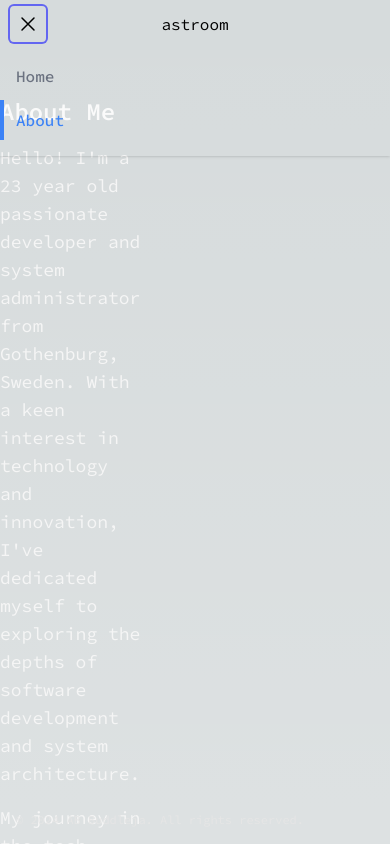
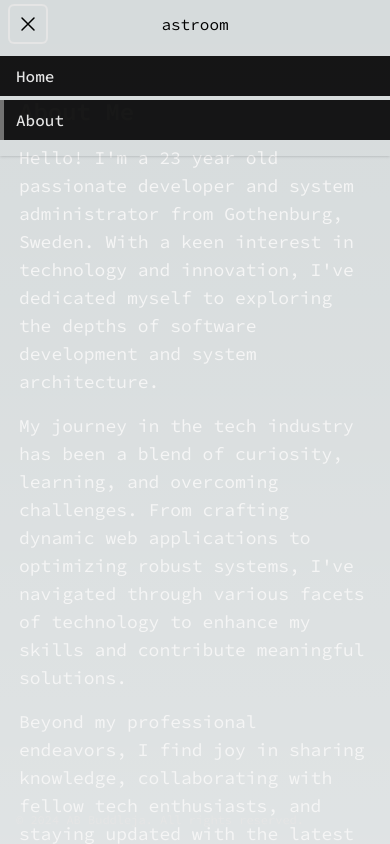
Before and after one commit to astrooom/astroom, a Next.js app: page /about in a window 390 px wide. Both pictures are taken after a click on the button "Open main menu". Shown: the top 844 px of the page. Built offline with nearby package versions, Linux system fonts and the light colour scheme.

Commit message:
Fixed mobile nav

```diff
--- a/app/about/layout.tsx
+++ b/app/about/layout.tsx
@@ -5,7 +5,7 @@ export default function AboutLayout({
   children: React.ReactNode;
 }>) {
   return (
-    <div className="mt-24 max-w-[76rem] mx-auto">
+    <div className="mt-24 sm:max-w-[76rem] max-w-[22rem] mx-auto">
       {children}
     </div>
   );
--- a/app/about/page.tsx
+++ b/app/about/page.tsx
@@ -17,10 +17,10 @@ export default function About() {
   };
 
   return (
-    <div className="text-left divide-y divide-neutral-400 flex flex-col gap-y-6">
+    <div className="divide-y divide-neutral-400 flex flex-col gap-y-6">
 
-      <div className="flex justify-between items-center">
-        <div className="w-6/12">
+      <div className="sm:flex sm:justify-between items-center">
+        <div className="sm:w-6/12">
           <h1 className="text-2xl font-semibold mb-4 text-neutral-50">About Me</h1>
           <p className="text-lg mb-4 text-neutral-100">
             Hello! I&apos;m a {getAge()} year old passionate developer and system administrator from Gothenburg, Sweden. With a keen interest in technology and innovation, I&apos;ve dedicated myself to exploring the depths of software development and system architecture.
@@ -45,12 +45,12 @@ export default function About() {
         </div>
       </div>
 
-      <div className="mt-8 py-12 flex justify-between gap-x-4">
-        <div className="w-6/12">
+      <div className="mt-8 py-12 flex sm:justify-between sm:flex-row flex-col gap-x-4">
+        <div className="sm:w-6/12">
           <KnowledgeList />
         </div>
 
-        <div className="w-6/12 mt-1">
+        <div className="sm:w-6/12 mt-1">
           <Timeline />
         </div>
 
--- a/components/ui/header-nav.tsx
+++ b/components/ui/header-nav.tsx
@@ -19,7 +19,7 @@ export function HeaderNav() {
             <div className="relative flex h-12 justify-between">
               <div className="absolute inset-y-0 left-0 flex items-center sm:hidden">
                 {/* Mobile menu button */}
-                <Disclosure.Button className="relative inline-flex items-center justify-center rounded-md p-2 text-white-400 hover:bg-gray-100 hover:white-gray-500 focus:outline-none focus:ring-2 focus:ring-inset focus:ring-indigo-500">
+                <Disclosure.Button className="relative inline-flex items-center justify-center rounded-md p-2 text-white-400 hover:bg-gray-100 hover:ring-neutral-500 hover:text-black focus:outline-none focus:ring-2 focus:ring-inset focus:ring-neutral-200">
                   <span className="absolute -inset-0.5" />
                   <span className="sr-only">Open main menu</span>
                   {open ? (
@@ -32,11 +32,6 @@ export function HeaderNav() {
               <div className="flex flex-1 items-center justify-center sm:items-stretch sm:justify-between">
                 <div className="flex flex-shrink-0 items-center">
                   astroom
-                  {/* <img
-                    className="h-8 w-auto"
-                    src="https://tailwindui.com/img/logos/mark.svg?color=indigo&shade=600"
-                    alt="Your Company"
-                  /> */}
                 </div>
                 <div className="hidden sm:ml-6 sm:flex sm:space-x-8">
                   {navigation.map((item, index) => (
@@ -58,15 +53,13 @@ export function HeaderNav() {
 
           <Disclosure.Panel className="sm:hidden">
             <div className="space-y-1 pb-4 pt-2">
-              {/* Current: "bg-indigo-50 border-indigo-500 text-indigo-700", Default: "border-transparent text-gray-500 hover:bg-gray-50 hover:border-gray-300 hover:text-gray-700" */}
-
               {navigation.map((item, index) => (
                 <Disclosure.Button
                   key={`${index}_${item.href}`}
                   as="a"
                   href={item.href}
-                  className={cn(pathname === item.href ? "block border-l-4 border-blue-500 py-2 pl-3 pr-4 text-base font-medium text-blue-500" :
-                    "block border-l-4 border-transparent py-2 pl-3 pr-4 text-base font-medium text-gray-500 hover:border-gray-300 hover:bg-gray-50 hover:text-gray-700"
+                  className={cn("bg-black/90", pathname === item.href ? "block border-l-4 border-neutral-500 py-2 pl-3 pr-4 text-base font-medium text-neutral-200" :
+                    "block border-l-4 border-transparent py-2 pl-3 pr-4 text-base font-medium text-neutral-200 hover:border-neutral-100"
                   )}
                 >
                   {item.name}
--- a/components/ui/typewriter-effect.tsx
+++ b/components/ui/typewriter-effect.tsx
@@ -54,7 +54,7 @@ export const TypewriterEffect = ({
                   initial={{}}
                   key={`char-${index}`}
                   className={cn(
-                    `dark:text-white text-black opacity-0 hidden`,
+                    `text-black opacity-0 hidden`,
                     word.className
                   )}
                 >
@@ -125,7 +125,7 @@ export const TypewriterEffectSmooth = ({
               {word.text.map((char, index) => (
                 <span
                   key={`char-${index}`}
-                  className={cn(`dark:text-white text-black `, word.className)}
+                  className={cn(`text-white`, word.className)}
                 >
                   {char}
                 </span>
```
